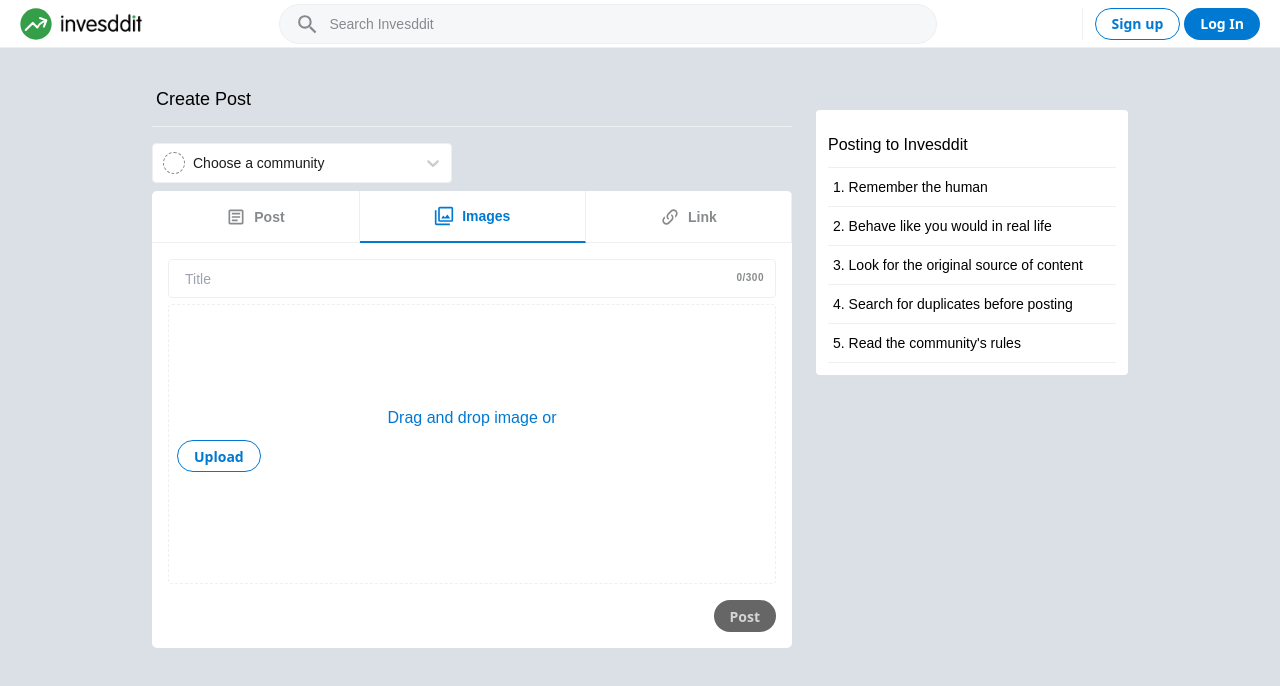
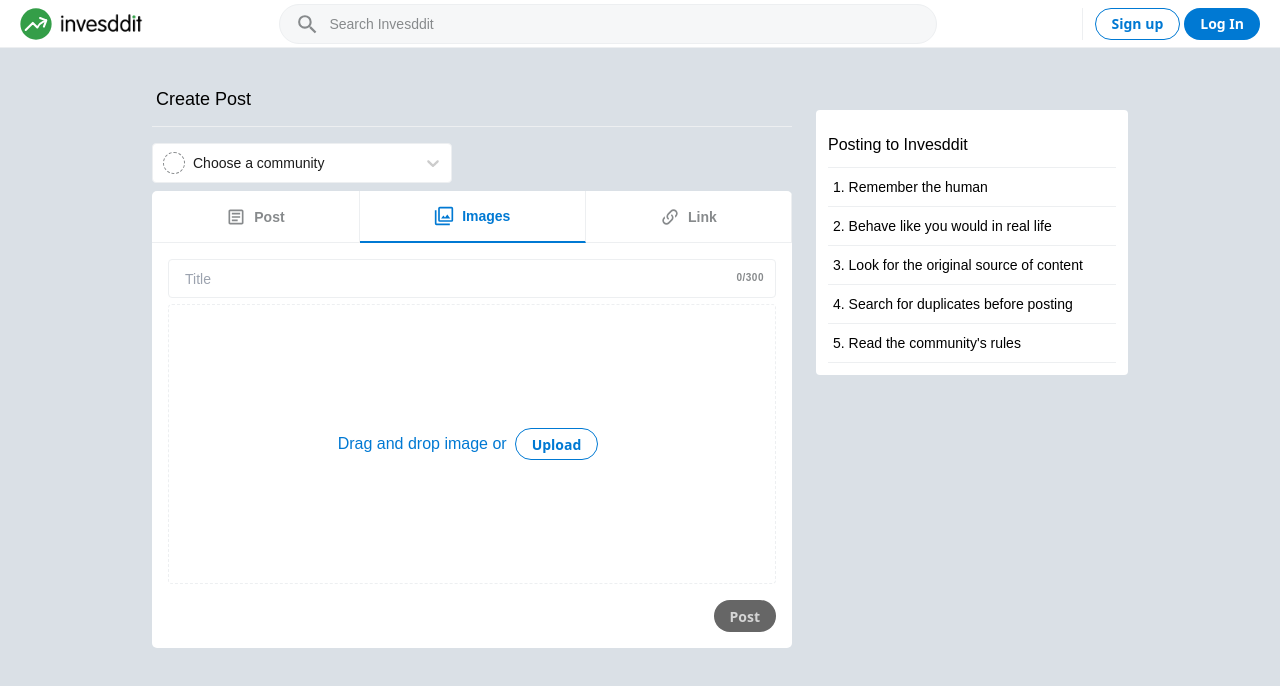
Before and after one commit to ayrt-n/invesddit, a React (Create React App) app: page /submit in a window 1280 px wide. Both pictures are taken after a click on the button "Images". Shown: the top 686 px of the page. Built offline with nearby package versions, Linux system fonts and the light colour scheme; no server answers; what tailwind-gradient-mask-image would draw is missing.

Commit message:
Fix styling of FileInput

```diff
--- a/src/components/forms/FileInput.js
+++ b/src/components/forms/FileInput.js
@@ -38,7 +38,7 @@ function FileInput({ onChange, value, ...props }) {
           </button>
         </div> :
         <div className="flex justify-center flex-col nowrap min-h-[280px] text-center border-dashed border-[1px] border-nav-border rounded-[4px]">
-          <p className="text-primary-500">
+          <p className="text-primary-500 flex items-center justify-center">
             Drag and drop image or
             <PillButton type="button" onClick={uploadFile} variant="inverted" additionalClasses="inline-block max-w-[min-content] mx-[8px] my-[10px]">
               Upload
```
